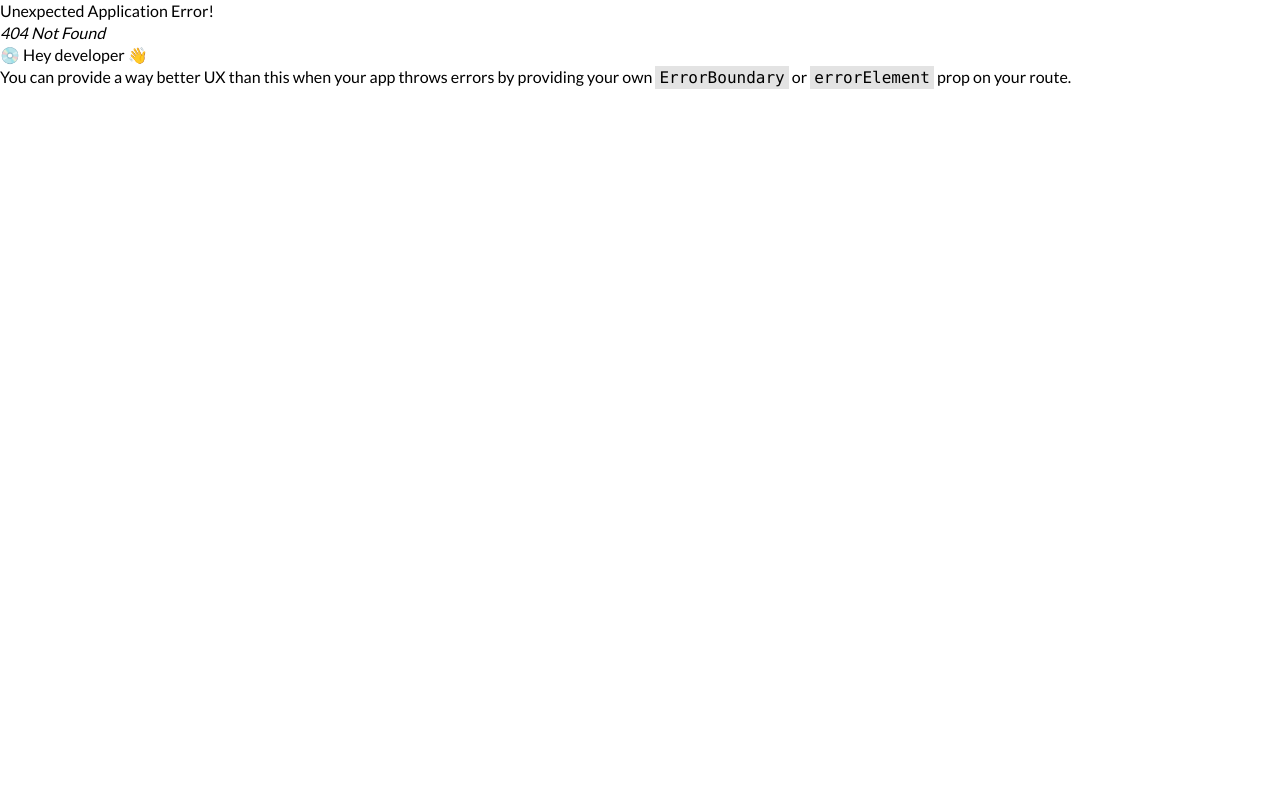
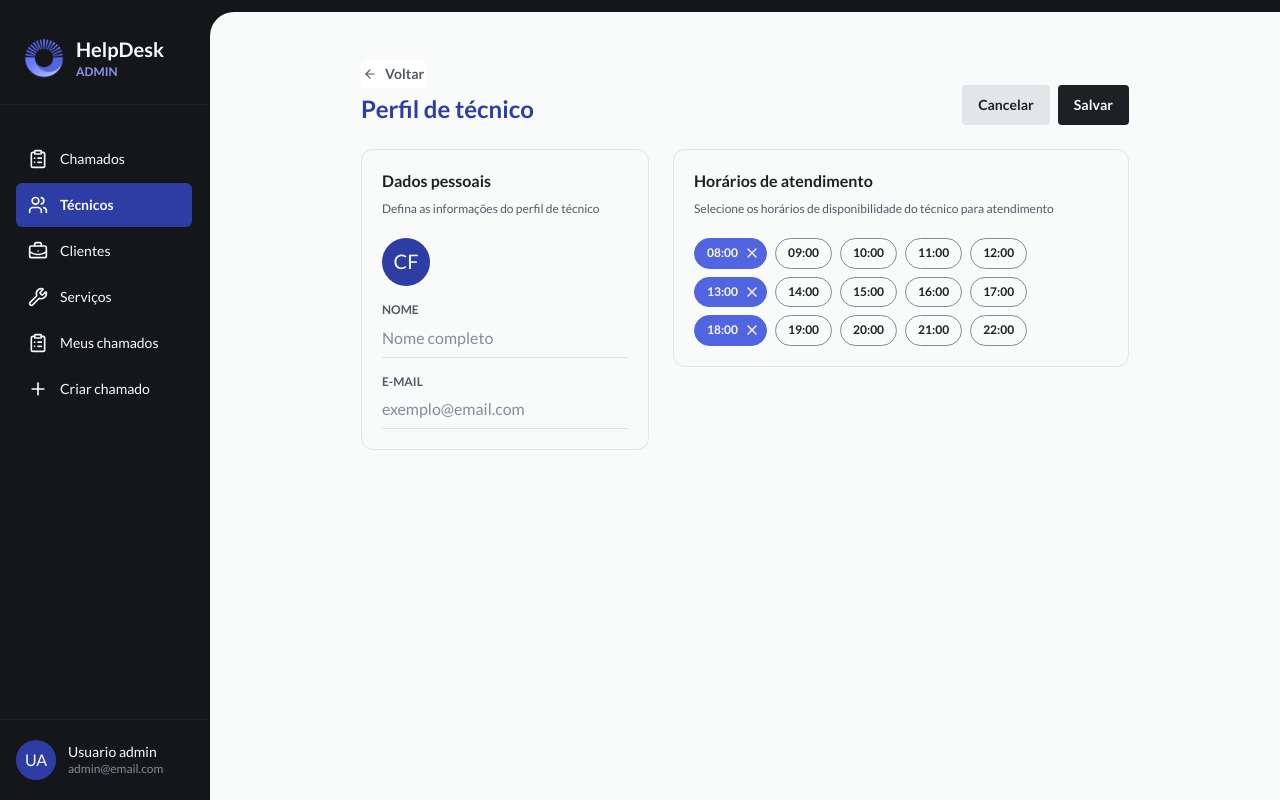
Before and after one commit to carlos-hfc/help-desk, a React (Vite) app in the folder web/: page /technicians/1 in a window 1280 px wide. Before the commit this address had no page. Built offline with nearby package versions, Linux system fonts and the light colour scheme.

Commit message:
feat: add technician details page

```diff
--- a/web/src/components/page-title.tsx
+++ b/web/src/components/page-title.tsx
@@ -44,7 +44,11 @@ export function PageTitle({
         </h1>
       </div>
 
-      {children && <div className="flex items-center gap-2">{children}</div>}
+      {children && (
+        <div className="flex items-center gap-2 max-lg:*:w-full">
+          {children}
+        </div>
+      )}
     </header>
   )
 }
--- /dev/null
+++ b/web/src/pages/technicians/technician-details-page.tsx
@@ -0,0 +1,67 @@
+import { Button } from "@/components/button"
+import { Input } from "@/components/input"
+import { PageTitle } from "@/components/page-title"
+import { TagTime } from "@/components/tag-time"
+import { hours } from "@/utils/hours"
+
+export function TechnicianDetailsPage() {
+  return (
+    <div className="max-w-3xl mx-auto w-full flex flex-col gap-6">
+      <PageTitle
+        title="Perfil de técnico"
+        hasBackButton
+      >
+        <Button variant="secondary">Cancelar</Button>
+        <Button>Salvar</Button>
+      </PageTitle>
+
+      <div className="flex flex-col lg:flex-row gap-4 lg:gap-6 text-gray-200">
+        <div className="border border-gray-500 rounded-xl p-5 flex flex-col gap-5 h-full lg:w-72">
+          <header className="space-y-1">
+            <h2 className="font-bold">Dados pessoais</h2>
+            <span className="text-gray-300 text-xs">
+              Defina as informações do perfil de técnico
+            </span>
+          </header>
+
+          <div className="space-y-4">
+            <div className="rounded-full bg-blue-dark size-12 text-gray-600 content-center text-center text-xl">
+              CF
+            </div>
+
+            <Input
+              label="Nome"
+              placeholder="Nome completo"
+            />
+
+            <Input
+              label="E-mail"
+              placeholder="exemplo@email.com"
+            />
+          </div>
+        </div>
+
+        <div className="border border-gray-500 rounded-xl p-5 flex flex-col gap-5 h-full flex-1">
+          <header className="space-y-1">
+            <h2 className="font-bold">Horários de atendimento</h2>
+            <span className="text-gray-300 text-xs">
+              Selecione os horários de disponibilidade do técnico para
+              atendimento
+            </span>
+          </header>
+
+          <div className="flex flex-wrap gap-2">
+            {hours.map((hour, i) => (
+              <TagTime
+                key={hour}
+                selected={i % 5 === 0}
+              >
+                {hour}
+              </TagTime>
+            ))}
+          </div>
+        </div>
+      </div>
+    </div>
+  )
+}
--- a/web/src/routes/index.tsx
+++ b/web/src/routes/index.tsx
@@ -9,6 +9,7 @@ import { Dashboard } from "@/pages/dashboard"
 import { CallDetailsPage } from "@/pages/dashboard/call-details-page"
 import { Services } from "@/pages/services"
 import { Technicians } from "@/pages/technicians"
+import { TechnicianDetailsPage } from "@/pages/technicians/technician-details-page"
 
 export const routes = createBrowserRouter([
   {
@@ -41,6 +42,10 @@ export const routes = createBrowserRouter([
         element: <Technicians />,
       },
       {
+        path: "technicians/:id",
+        element: <TechnicianDetailsPage />,
+      },
+      {
         path: "clients",
         element: <Clients />,
       },
```
